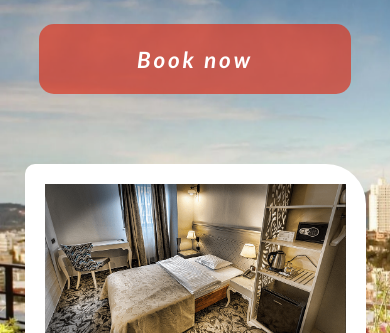
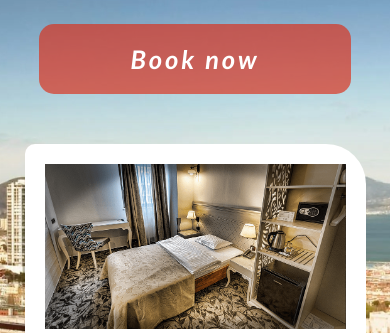
Before and after one commit to valibojici/proiect-ProgWeb, a plain HTML site: page html/rooms.html in a window 390 px wide. Shown: the part 238-571 px from the top of the page. Drawn offline with Linux system fonts and the light colour scheme.

Commit message:
change <button> to <a>

```diff
--- a/css/style.css
+++ b/css/style.css
@@ -8,17 +8,10 @@ body{
     flex-direction: column;
     min-height: 100vh;
     justify-content: space-between;
-}
 
-
-#bg{
-    z-index: -100;
-    position: fixed;
-    object-fit: cover;
-    left: 0px;
-    top : 0px;
-    height: 100%;
-    min-width: 100%;
+    background-image: url("../img/view.png");
+    background-size: cover;
+    background-attachment: fixed;
 }
 
 
@@ -106,6 +99,8 @@ body{
     letter-spacing: 3px;
 
     color : rgb(255, 255, 255);
+    text-decoration: none;
+    text-align: center;
 }
 
 .book-button:active{
@@ -288,8 +283,7 @@ body{
     #rooms-main-container{
         padding: 0px;
         width: 90%;
-        margin-left: 5%;
-        margin-right: 5%;
+        margin: auto;
     }
 
     .rooms-inner-container{
@@ -365,6 +359,10 @@ body{
 
     #hotel-name{
         text-shadow: 4px 4px rgba(185, 139, 118, 0.603);
+        text-align: center;
+        font-size: 4rem;
+        margin: 30px 0;
+        margin: 10px;
     }
 
     #rooms-main-container{
@@ -388,18 +386,10 @@ body{
         width: 50%;
     }
 
-    #hotel-name{
-        text-align: center;
-        font-size: 4rem;
-        margin: 30px 0;
-        margin: 10px;
-    }
-
     .book-button{
         width: 80%;
-        height: 70px;
-        font-size: 1.4rem;
-        padding: 0px;
+        font-size: 1.6rem;
+        padding: 20px 0px;
         background :rgba(221, 44, 20, 0.651);
         border: none;
     }
--- a/html/rooms.html
+++ b/html/rooms.html
@@ -11,8 +11,6 @@
 </head>
 
 <body>
-    <img id="bg" src="../img/view.png" alt="background">
-
     <nav >
         <div id="bars-menu">
             <img src="../img/menu.svg">
@@ -25,7 +23,7 @@
         </ul>
     </nav>
 
-    <button class='button book-button rooms-book-button'>Book now</button>
+    <a href="#book" class='book-button rooms-book-button'>Book now</a>
 
     <div id="rooms-main-container">
 
```
Also changed, not shown: html/amenities.html (+1 -1 lines), html/index.html (+2 -2 lines), html/photos.html (+0 -1 lines).
